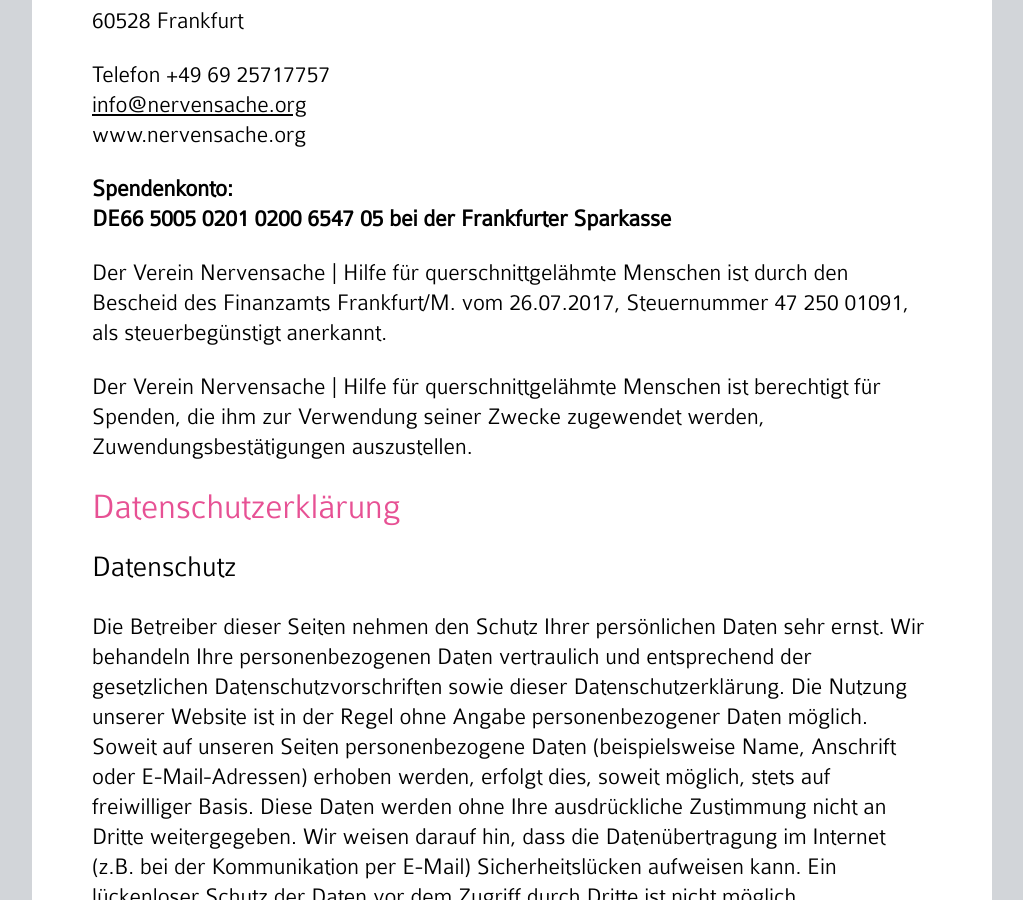
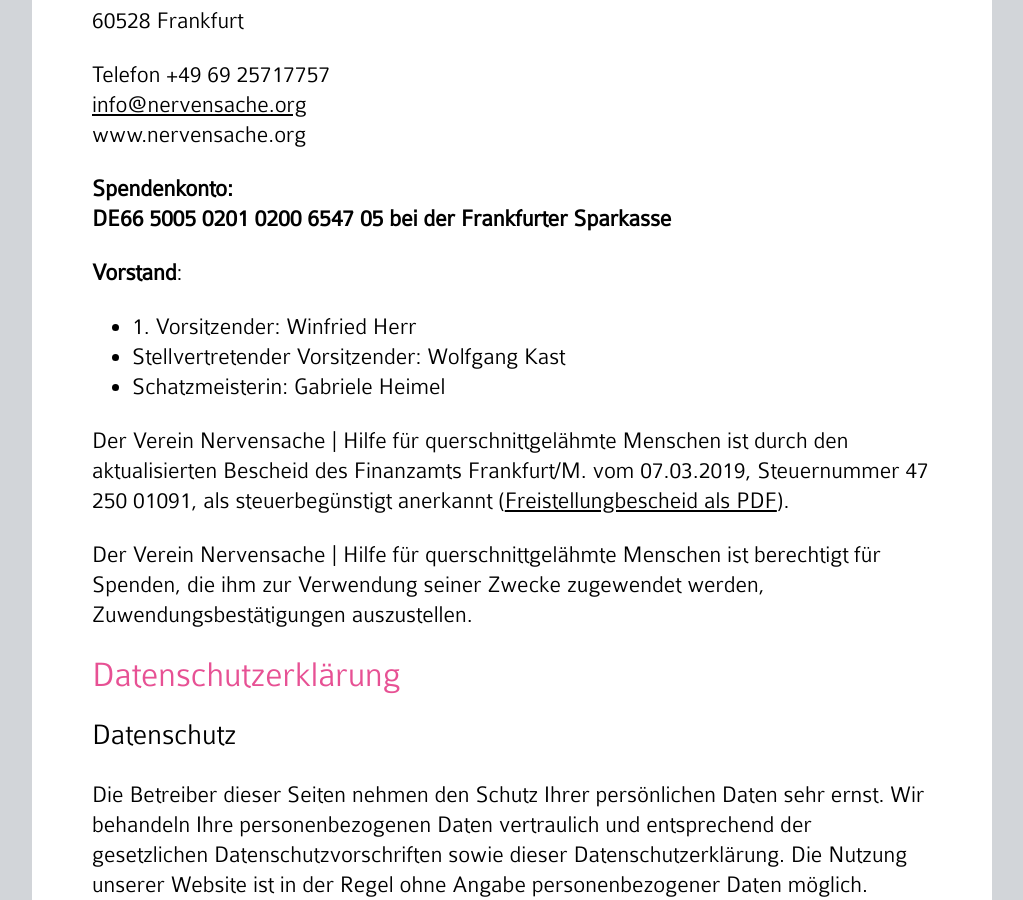
Before and after one commit to nervensache/nervensache.github.io, a Jekyll site: the page built from kontakt.md, in a window 1280 px wide and 900 px high, scrolled down 650 px. Shown: the whole window, without its empty margins (128-1151 px from the left). Built offline with Jekyll 4.4.1, drawn with Linux system fonts in a browser that asks for light colours; some web fonts are replaced.

Commit message:
Freistellungsbescheid aktualisiert, Vorstand hinzugefügt

```diff
--- a/kontakt.md
+++ b/kontakt.md
@@ -16,7 +16,12 @@ www.nervensache.org
 __Spendenkonto:<br>
 DE66 5005 0201 0200 6547 05 bei der Frankfurter Sparkasse__
 
-Der Verein Nervensache \| Hilfe für querschnittgelähmte Menschen ist durch den Bescheid des Finanzamts Frankfurt/M. vom 26.07.2017, Steuernummer 47 250 01091, als steuerbegünstigt anerkannt.
+__Vorstand__:<br>
+ * 1\. Vorsitzender: Winfried Herr
+ * Stellvertretender Vorsitzender: Wolfgang Kast
+ * Schatzmeisterin: Gabriele Heimel
+
+Der Verein Nervensache \| Hilfe für querschnittgelähmte Menschen ist durch den aktualisierten Bescheid des Finanzamts Frankfurt/M. vom 07.03.2019, Steuernummer 47 250 01091, als steuerbegünstigt anerkannt ([Freistellungbescheid als PDF](/Freistellungsbescheid_Nervensache.pdf)).
 
 Der Verein Nervensache | Hilfe für querschnittgelähmte Menschen
 ist berechtigt für Spenden, die ihm zur Verwendung seiner Zwecke zugewendet werden, Zuwendungsbestätigungen auszustellen.
```
Also changed, not shown: Gemfile.lock, 1 other file.
